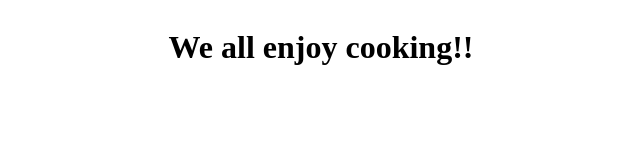
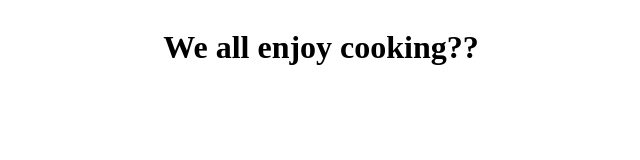
Before and after one commit to CarmenJY/CarmenJY.github.io, a plain HTML site: page index.html in a window 1280 px wide. Shown: the whole page, without its empty margins (319-959 px from the left). Drawn offline with Linux system fonts and the light colour scheme.

Commit message:
Intentional merge conflict on index.html

```diff
--- a/index.html
+++ b/index.html
@@ -14,6 +14,6 @@
     </style>
 </head>
 <body>
-    <h1>We all enjoy cooking!!</h1>
+    <h1>We all enjoy cooking??</h1>
 </body>
 </html>
```
Also changed, not shown: 1 other file.
